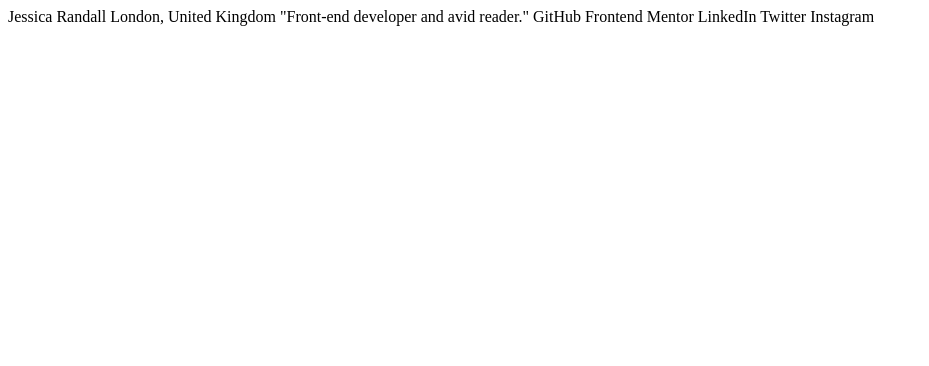
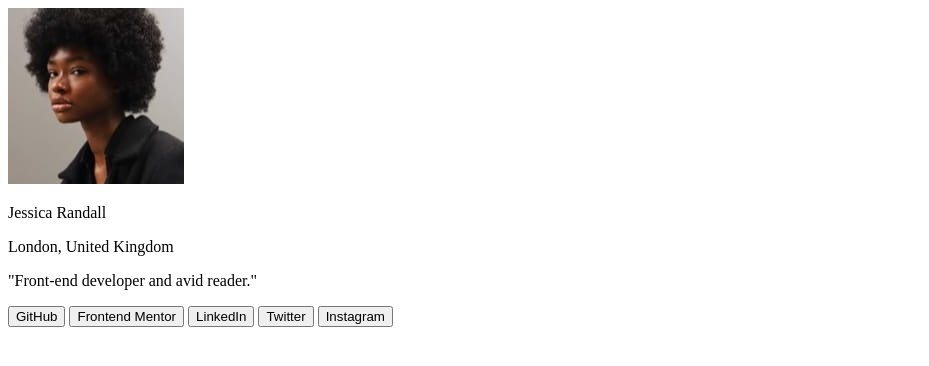
Before and after one commit to hastigholami/social-links-profile, a plain HTML site: page index.html in a window 1280 px wide. Shown: the whole page, without its empty margins (0-929 px from the left). Drawn offline with Linux system fonts and the light colour scheme.

Commit message:
added divs in index file

```diff
--- a/index.html
+++ b/index.html
@@ -11,15 +11,25 @@
 </head>
 <body>
 
-  Jessica Randall
-  London, United Kingdom
-  "Front-end developer and avid reader."
+  <div class="profile-preview">
 
-  GitHub
-  Frontend Mentor
-  LinkedIn
-  Twitter
-  Instagram
+    <div class="thumbnail">
+      <img class="profile-pic" src="assets/images/avatar-jessica.jpeg">
+    </div>
+    <div class="info">
+      <p class="authur">Jessica Randall</p>
+      <p class="country">London, United Kingdom</p>
+      <p class="job">"Front-end developer and avid reader."</p>
+    </div>
+    <div class="links">
+      <button>GitHub</button>
+      <button>Frontend Mentor</button>
+      <button>LinkedIn</button>
+      <button>Twitter</button>
+      <button>Instagram</button>
+    </div>
+
+  </div>
 
 </body>
 </html>
```
